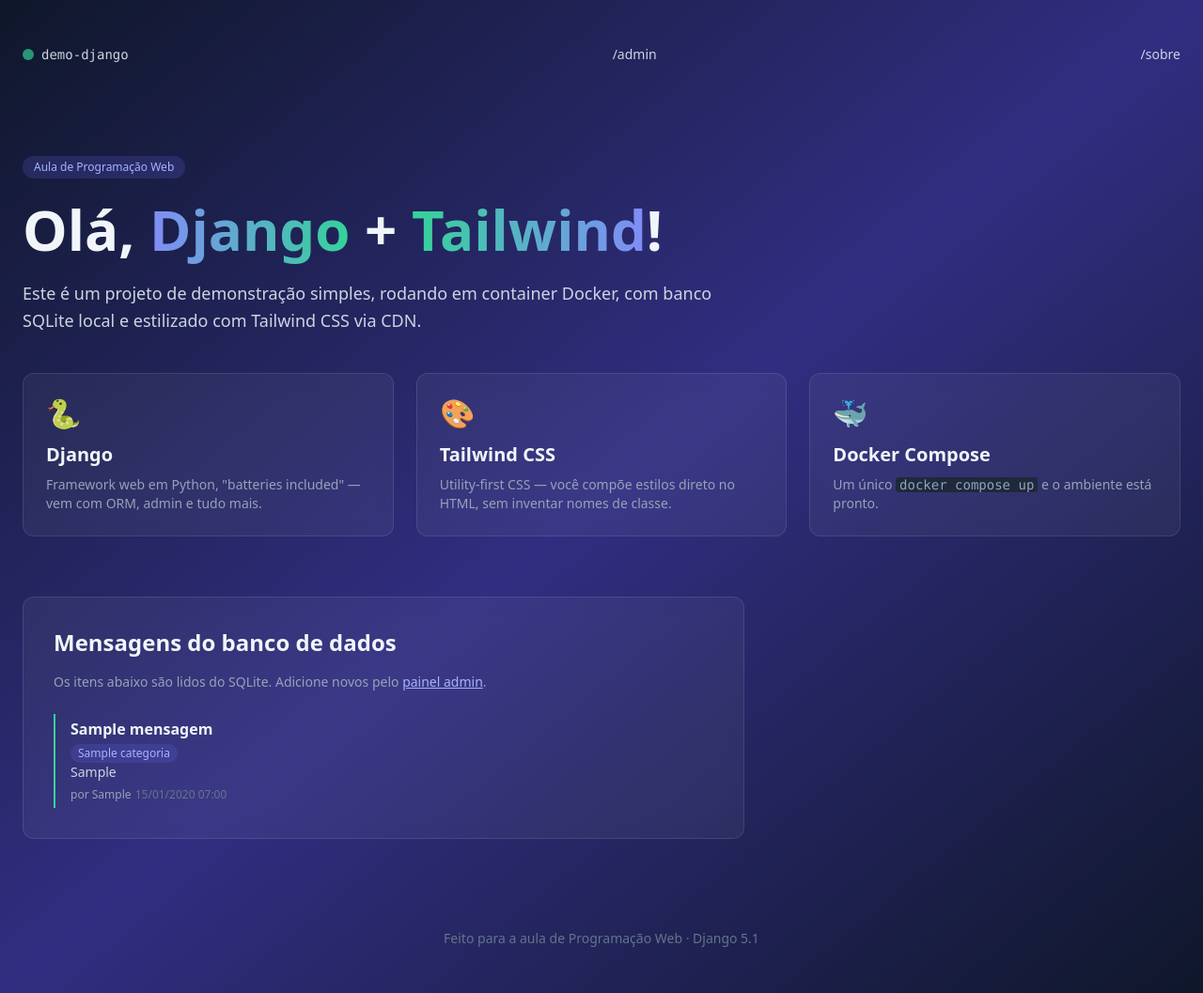
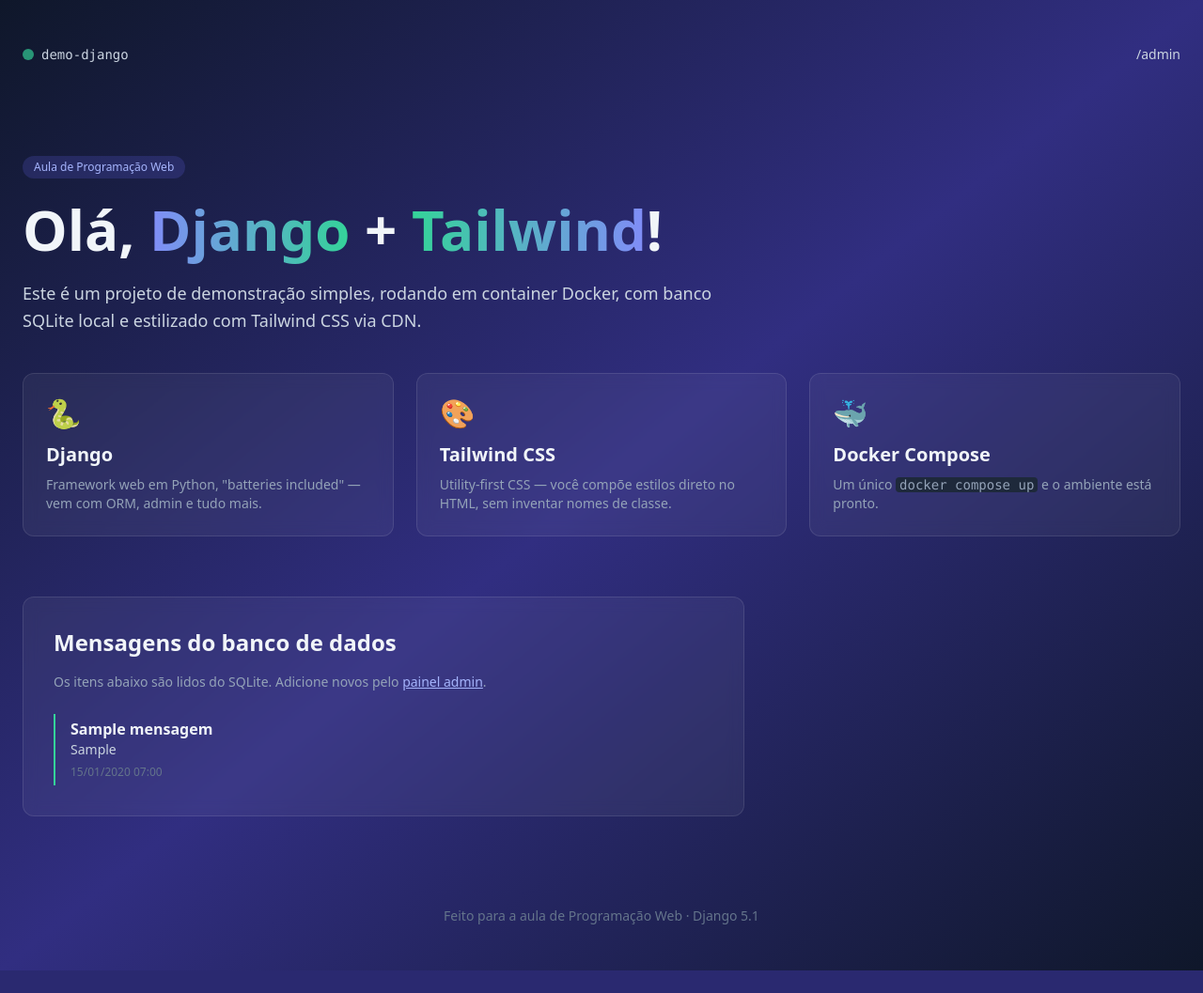
Before and after one commit to naclarap/Programacao-Web, a Django app: page / in a window 1280 px wide. Shown: the whole page at 94% size. After the commit the page ends 1033 px from the top, so only its background shows below. Run offline with Django 5.2, Linux system fonts and the light colour scheme; tables that the repository leaves empty hold one stand-in row (values such as "Sample post"); some libraries are stand-ins or nearby versions.

Commit message:
Revert "Merge pull request #1 from naclarap/bcc481-django-parte3"
This reverts commit 7f9443b7ebf60093f0402688ed0eca416688e1e8, reversing
changes made to 674ddebe69f0b523329fe9c88a3387fd2c6ccb3f.

```diff
--- a/home/models.py
+++ b/home/models.py
@@ -1,27 +1,9 @@
 from django.db import models
-
-
-class Categoria(models.Model):
-    nome = models.CharField(max_length=50, unique=True)
-
-    class Meta:
-        ordering = ["nome"]
-
-    def __str__(self):
-        return self.nome
 
 
 class Mensagem(models.Model):
     titulo = models.CharField(max_length=120)
     conteudo = models.TextField()
-    autor = models.CharField(max_length=80, default="Anônimo")
-    categoria = models.ForeignKey(
-        Categoria,
-        on_delete=models.SET_NULL,
-        null=True,
-        blank=True,
-        related_name="mensagens",
-    )
     criada_em = models.DateTimeField(auto_now_add=True)
 
     class Meta:
--- a/home/urls.py
+++ b/home/urls.py
@@ -5,8 +5,3 @@ from . import views
 urlpatterns = [
     path("", views.index, name="index"),
 ]
-
-urlpatterns = [
-    path("", views.index, name="index"),
-    path("sobre/", views.sobre, name="sobre"),
-]
--- a/home/views.py
+++ b/home/views.py
@@ -6,6 +6,3 @@ from .models import Mensagem
 def index(request):
     mensagens = Mensagem.objects.all()
     return render(request, "home/index.html", {"mensagens": mensagens})
-
-def sobre(request):
-    return render(request, "home/sobre.html")
--- a/templates/home/index.html
+++ b/templates/home/index.html
@@ -15,7 +15,6 @@
                 <span class="font-mono text-sm text-slate-300">demo-django</span>
             </div>
             <a href="/admin/" class="text-sm text-slate-300 hover:text-white transition">/admin</a>
-            <a href="/sobre/" class="text-sm text-slate-300 hover:text-white transition">/sobre</a>
         </nav>
     </header>
 
@@ -64,13 +63,7 @@
                     {% for m in mensagens %}
                         <li class="border-l-2 border-emerald-400 pl-4 py-1">
                             <h3 class="font-semibold">{{ m.titulo }}</h3>
-                            {% if m.categoria %}
-                                <span class="inline-block px-2 py-0.5 mt-1 bg-indigo-500/20 text-indigo-300 text-xs rounded-full">
-                                    {{ m.categoria.nome }}
-                                </span>
-                            {% endif %}
                             <p class="text-sm text-slate-300">{{ m.conteudo }}</p>
-                            <span class="text-xs text-slate-400">por {{ m.autor }}</span>
                             <span class="text-xs text-slate-500">{{ m.criada_em|date:"d/m/Y H:i" }}</span>
                         </li>
                     {% endfor %}
```
Also changed, not shown: home/admin.py (+2 -9 lines), templates/home/sobre.html (deleted, +0 -29 lines), home/migrations/0002_categoria_mensagem_autor_mensagem_categoria.py (deleted).
